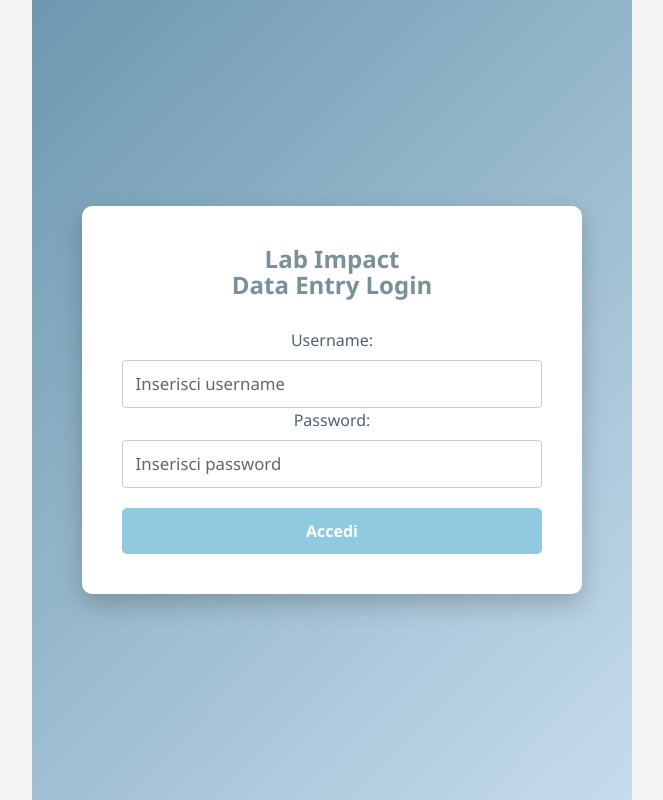
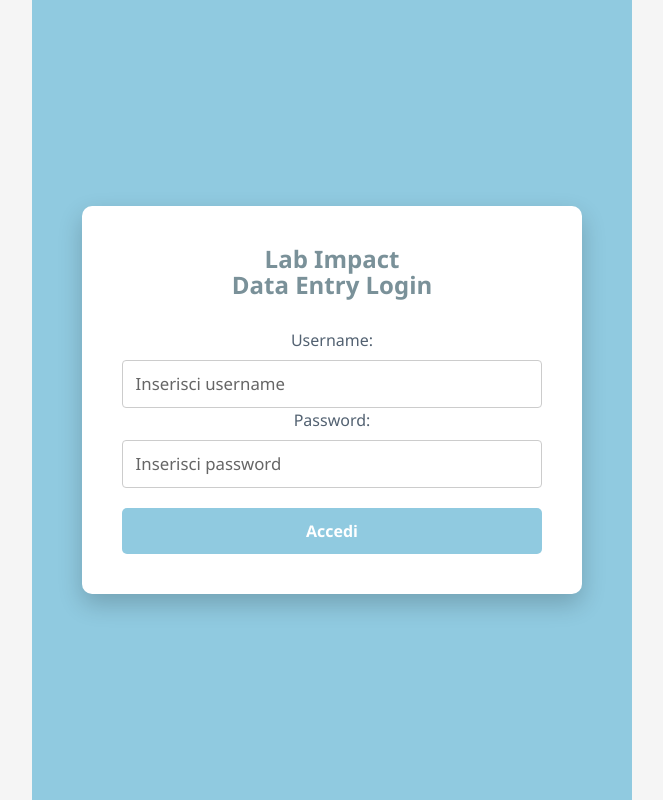
Before and after one commit to Gaglio84/impact_form, a React (Vite) app: page /login in a window 1280 px wide. Shown: the whole page, without its empty margins (308-971 px from the left). Built offline with nearby package versions, Linux system fonts and the light colour scheme.

Commit message:
Eliminati tutti i gradienti - background solidi

```diff
--- a/src/styles/global.css
+++ b/src/styles/global.css
@@ -26,7 +26,7 @@ body {
    ============================================ */
 
 :root {
-  --primary-gradient: linear-gradient(135deg, #6d98af 0%, #c6dcec 100%);
+  --primary-gradient: #90cae0;
   --primary-color: #90cae0;
   --secondary-color: #7ca7c2;
   --success-color: #7dd8c8;
@@ -368,7 +368,7 @@ body {
 }
 
 .option-card {
-  background: linear-gradient(135deg, #f5f7fa 0%, #c3cfe2 100%);
+  background: #f5f7fa;
   padding: 25px;
   border-radius: 10px;
   cursor: pointer;
```
